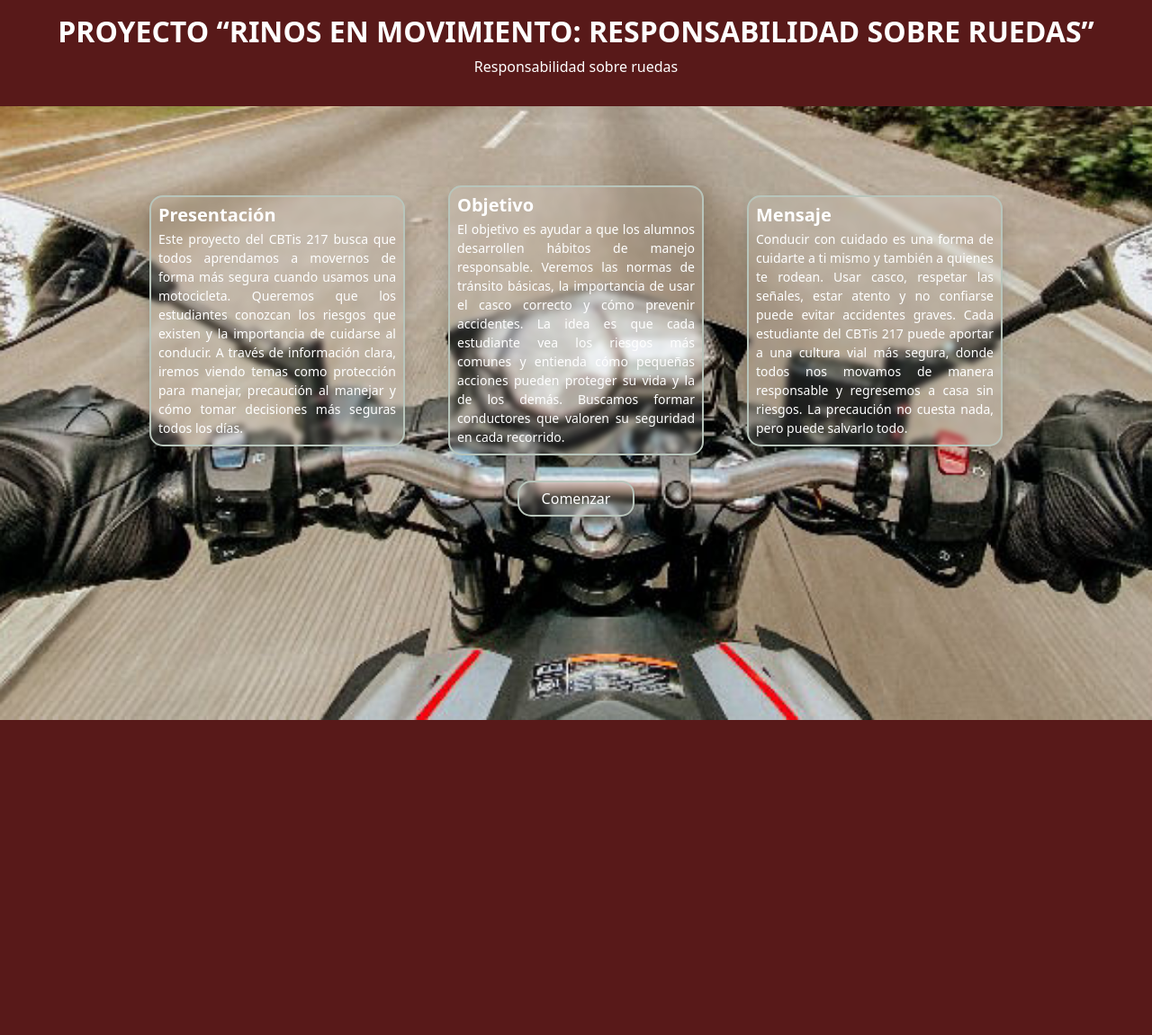
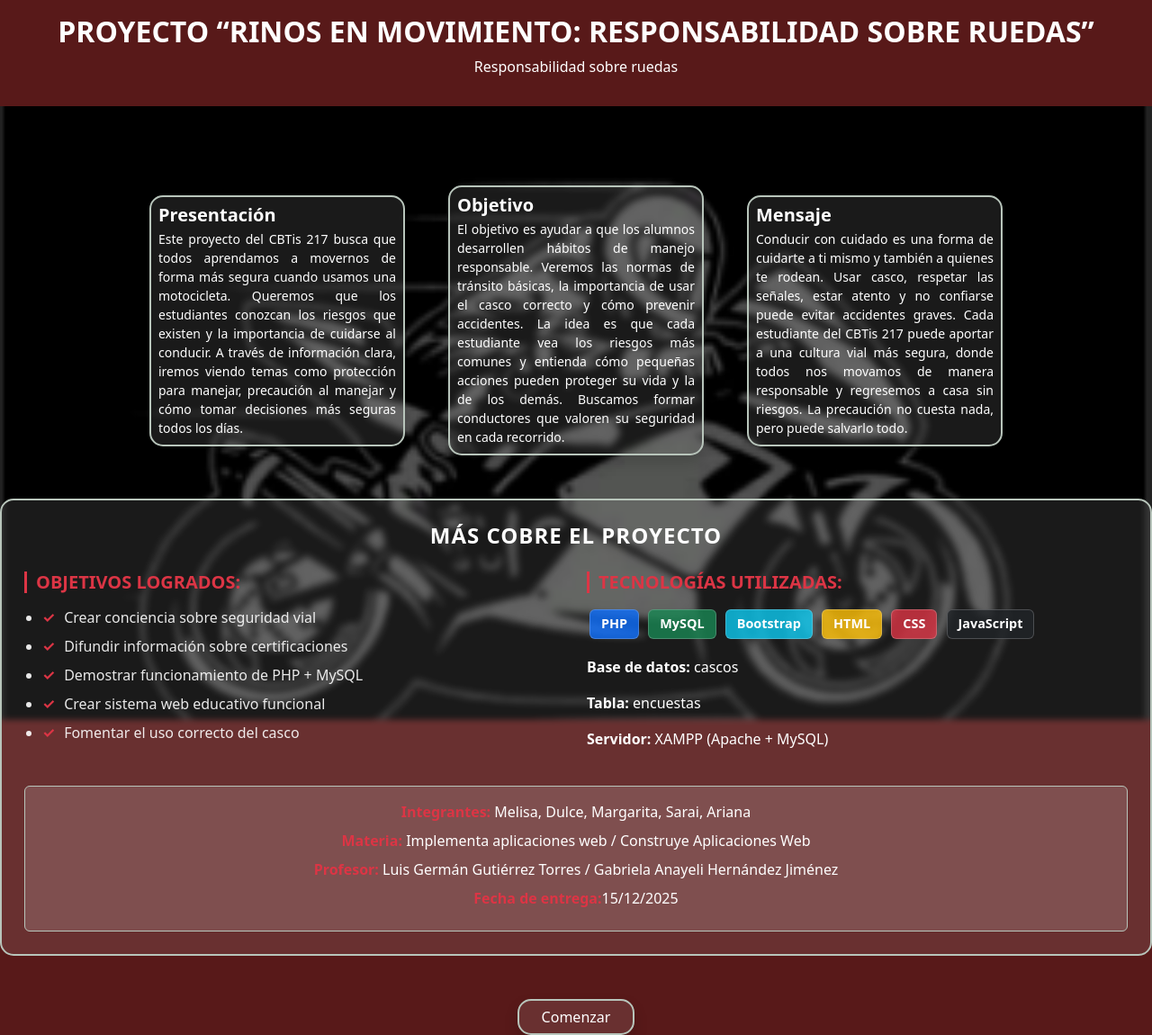
Before and after one commit to Sarai75/ProyectoFinal, a PHP site: page /Portada.html in a window 1280 px wide. Shown: the whole page at 90% size. Before the commit the page ends 800 px from the top, so only its background shows below. Run offline with PHP 8.4, Linux system fonts and the light colour scheme.

Commit message:
Modificaciones

```diff
--- a/Portada.html
+++ b/Portada.html
@@ -1,5 +1,6 @@
 <!DOCTYPE html>
 <html lang="es">
+
 <head>
     <meta charset="UTF-8">
     <title>Bienvenida - Rinos en Movimiento</title>
@@ -7,21 +8,24 @@
     <style>
         body {
             color: white;
+            background-color: rgb(88, 25, 25);
         }
+
         .bg-img {
             position: fixed;
             width: 100%;
             height: 100%;
-        object-fit: cover; /*Hace que la imagen llene todo el espacio de la pantalla*/
-        z-index: -1; /*Manda la imagen al fondo*/
+            object-fit: cover;
+            z-index: -1;
         }
+
         .tarjeta {
             border-radius: 15px;
             border: 2px solid rgb(184, 197, 187);
             background: rgba(255, 255, 255, 0.1);
-        backdrop-filter: blur(3px); /*Esta linea sirve que las
-        tarjetas tengan un efecto de borrosidad en su background*/
+            backdrop-filter: blur(3px);
         }
+
         .btn-login {
             background: rgba(255, 255, 255, 0.1);
             backdrop-filter: blur(3px);
@@ -30,13 +34,124 @@
             color: white;
             padding: 6px 25px;
         }
+
         .btn-login:hover {
             background: rgba(255, 255, 255, 0.2);
         }
+
+        .card {
+            border-radius: 15px;
+            border: 2px solid rgb(184, 197, 187);
+            background: rgba(255, 255, 255, 0.1);
+            backdrop-filter: blur(3px);
+            margin-bottom: 20px;
+        }
+
+        .card-body {
+            color: white;
+            padding: 25px;
+        }
+
+        .card h4 {
+            color: white;
+            font-weight: bold;
+            margin-bottom: 25px;
+            text-transform: uppercase;
+            letter-spacing: 1px;
+        }
+
+        .card h5 {
+            color: #dc3545;
+            font-weight: bold;
+            margin-bottom: 15px;
+            border-left: 3px solid #dc3545;
+            padding-left: 10px;
+        }
+
+        .card ul {
+            padding-left: 20px;
+        }
+
+        .card ul li {
+            margin-bottom: 8px;
+            color: rgba(255, 255, 255, 0.9);
+        }
+
+        .card ul li:before {
+            content: "✓";
+            color: #dc3545;
+            font-weight: bold;
+            margin-right: 10px;
+        }
+
+        .badge {
+            font-size: 0.9rem;
+            padding: 8px 12px;
+            margin: 3px;
+            border: 1px solid rgba(255, 255, 255, 0.2);
+        }
+
+        .badge.bg-primary {
+            background-color: rgba(13, 110, 253, 0.8) !important;
+        }
+
+        .badge.bg-success {
+            background-color: rgba(25, 135, 84, 0.8) !important;
+        }
+
+        .badge.bg-info {
+            background-color: rgba(13, 202, 240, 0.8) !important;
+        }
+
+        .badge.bg-warning {
+            background-color: rgba(255, 193, 7, 0.8) !important;
+        }
+
+        .badge.bg-danger {
+            background-color: rgba(220, 53, 69, 0.8) !important;
+        }
+
+        .badge.bg-dark {
+            background-color: rgba(33, 37, 41, 0.8) !important;
+        }
+
+        .bg-light {
+            background-color: rgba(255, 255, 255, 0.15) !important;
+            color: white !important;
+            border: 1px solid rgb(184, 197, 187);
+        }
+
+        .bg-light p {
+            color: white !important;
+            margin-bottom: 8px;
+        }
+
+        .bg-light strong {
+            color: #dc3545;
+        }
+
+        @media (max-width: 768px) {
+            .card-body {
+                padding: 15px;
+            }
+
+            .card h4 {
+                font-size: 1.5rem;
+            }
+
+            .card h5 {
+                font-size: 1.2rem;
+            }
+
+            .footer {
+                padding: 20px 0;
+            }
+        }
     </style>
 </head>
+
 <body>
-<img class="bg-img" src="conducir.jpg" alt="Fondo">
+    <img class="bg-img" src="mootos.png" alt="Fondo">
     <div class="py-3" style="background-color: rgb(88, 25, 25);">
         <div class="text-center mb-3">
             <h2 class="fw-bold text-white">
@@ -91,10 +206,57 @@
         </div>
     </div>
 
+    <section class="mt-5">
+        <div class="card">
+            <div class="card-body">
+                <h4 class="text-center">MÁS COBRE EL PROYECTO</h4>
+
+                <div class="row mt-4">
+                    <div class="col-md-6">
+                        <h5>OBJETIVOS LOGRADOS:</h5>
+                        <ul>
+                            <li>Crear conciencia sobre seguridad vial</li>
+                            <li>Difundir información sobre certificaciones</li>
+                            <li>Demostrar funcionamiento de PHP + MySQL</li>
+                            <li>Crear sistema web educativo funcional</li>
+                            <li>Fomentar el uso correcto del casco</li>
+                        </ul>
+                    </div>
+
+                    <div class="col-md-6">
+                        <h5>TECNOLOGÍAS UTILIZADAS:</h5>
+                        <div class="mt-2">
+                            <span class="badge bg-primary">PHP</span>
+                            <span class="badge bg-success">MySQL</span>
+                            <span class="badge bg-info">Bootstrap</span>
+                            <span class="badge bg-warning">HTML</span>
+                            <span class="badge bg-danger">CSS</span>
+                            <span class="badge bg-dark">JavaScript</span>
+                        </div>
+                        <div class="mt-3">
+                            <p><strong>Base de datos:</strong> cascos</p>
+                            <p><strong>Tabla:</strong> encuestas</p>
+                            <p><strong>Servidor:</strong> XAMPP (Apache + MySQL)</p>
+                        </div>
+                    </div>
+                </div>
+
+                <div class="mt-4 text-center p-3 bg-light rounded">
+                    <p><strong>Integrantes:</strong> Melisa, Dulce, Margarita, Sarai, Ariana</p>
+                    <p><strong>Materia:</strong> Implementa aplicaciones web / Construye Aplicaciones Web</p>
+                    <p><strong>Profesor:</strong> Luis Germán Gutiérrez Torres / Gabriela Anayeli Hernández Jiménez</p>
+                    <p><strong>Fecha de entrega:</strong>15/12/2025</p>
+                </div>
+            </div>
+        </div>
+    </section>
+    </div>
+
     <p style="font-size: 8px;">  </p>
     <div class="fw-bold text-center mt-3 d-flex justify-content-center align-items-center">
         <a href="login1.php" class="btn btn-login shadow">Comenzar</a>
     </div>
     <script src="js/bootstrap.bundle.min.js"></script>
 </body>
+
 </html>
```
Also changed, not shown: index.php (+15 -52 lines), conducir.jpg (deleted), mootos.png (added). Lines whose indentation alone changed are shown as unchanged.
